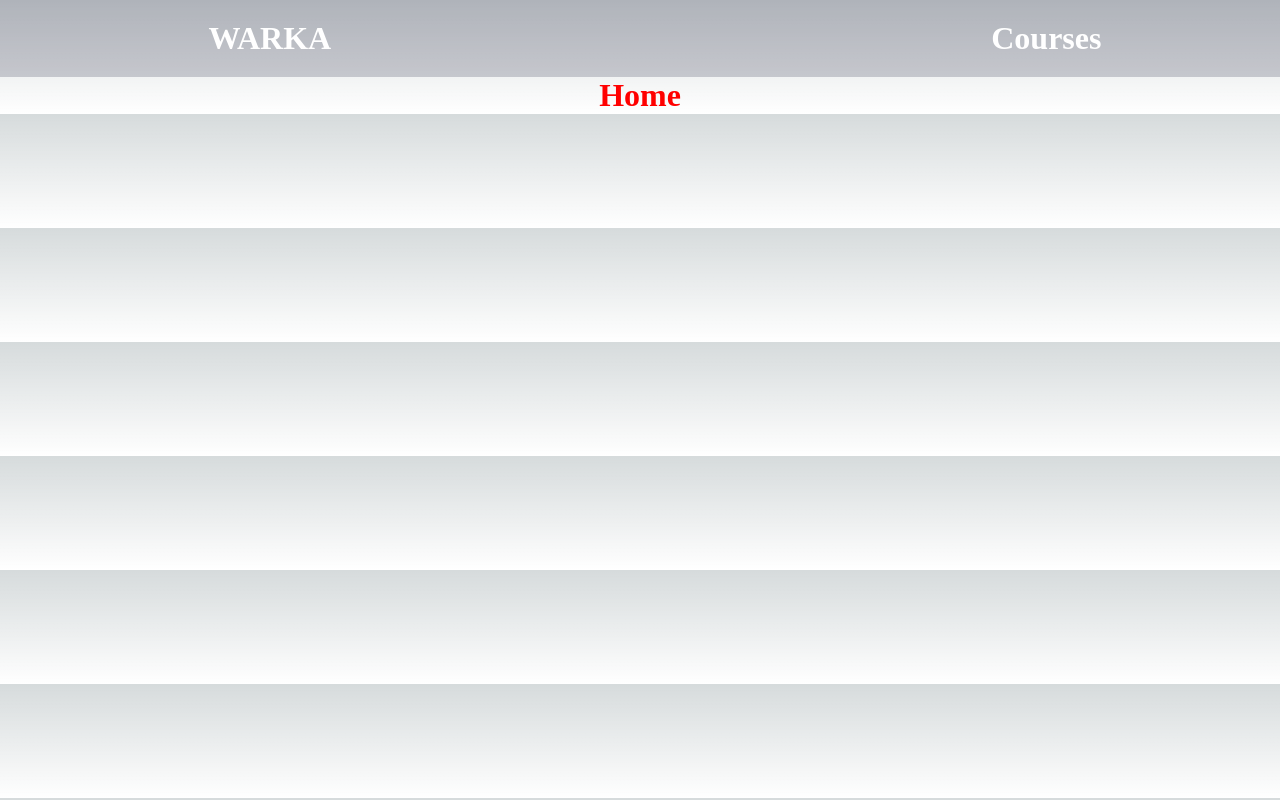
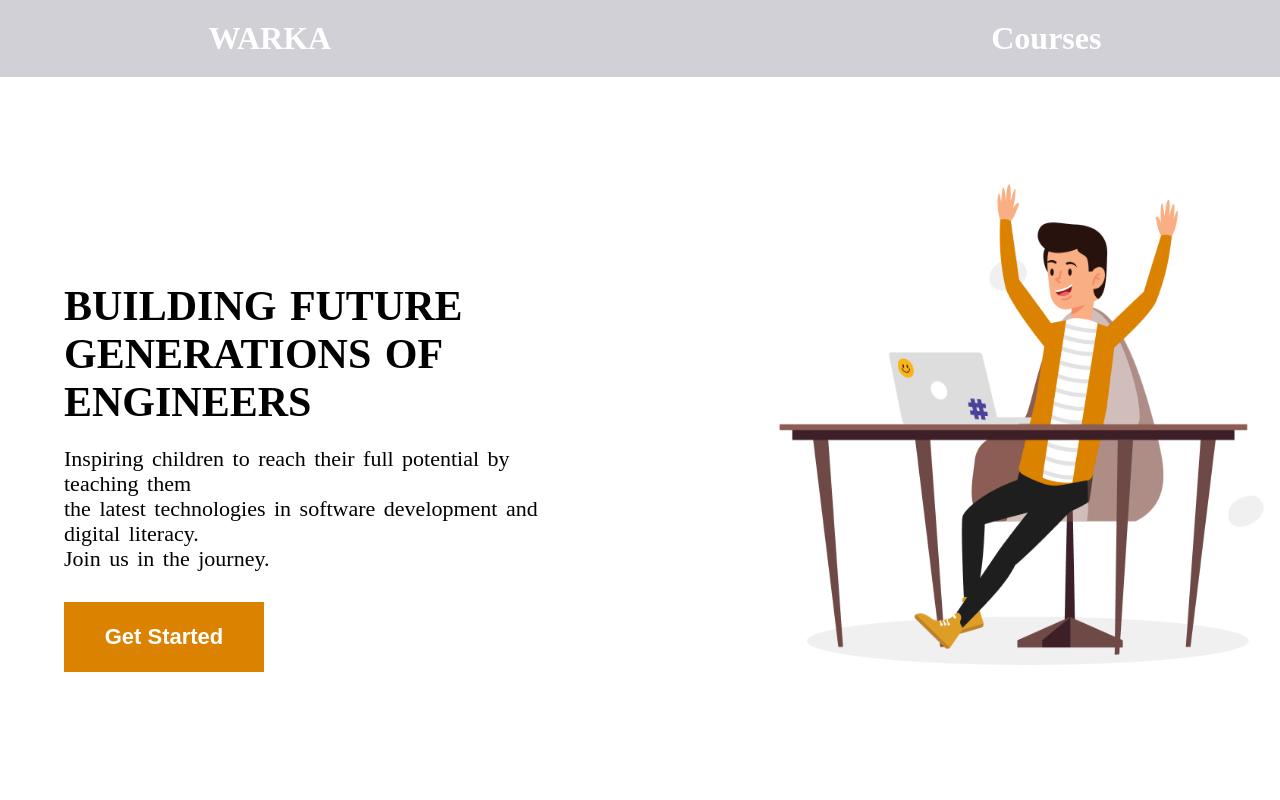
Before and after one commit to Melat16/LMS-MVP, a Next.js app: page / in a window 1280 px wide. Built offline with nearby package versions, Linux system fonts and the light colour scheme.

Commit message:
landing page layout changed

```diff
--- a/pages/index.js
+++ b/pages/index.js
@@ -1,20 +1,77 @@
 import styled from "styled-components";
 import Navbar from "../components/Navbar";
+import Image from 'next/image';
+import Child from "../public/child.png";
+
+
 const Container = styled.div`
-display: flex;
-justify-content: center;
+height: 100vh;
+width: 100vw;
+background-color:white;
+`
+const Container2 = styled.div`
+margin-top:3%;
+  `
+const Right = styled.div`
+float: right;
+width: 50%;
+`
+
+const Left = styled.div`
+float:left;
+width: 50%;
+padding: 5%;
+margin-top:8%;
 `
 const H1 = styled.h1`
-color:red;
+color:black;
+font-size:42px;
+font-weight: bold;
+word-spacing: 3px;
+margin-top:0px;
 `
+const P = styled.p`
+color: black;
+font-size: 22px;
+font-weight:lighter;
+margin-top: 4%;
+margin-bottom: 2%;
+line-height:25px;
+word-spacing: 3px;
+`
+const Button = styled.button`
+border:none;
+height:70px;
+width:200px;
+margin-top: 4%;
+background-color: rgba(219, 130, 0, 1);
+color: white;
+font-size: 22px;
+font-weight:bold;
+`
+
 
 export default function Home() {
   return (
-   <>
-      <Navbar/>
-        <Container>
-        <H1>Home</H1>
-        </Container>
-        </>
+    <Container>
+     <Navbar />
+     <Container2>
+    <Right>
+    <Image
+      src={Child}
+      width={650}
+      height={550}
+      alt="Picture of the author"
+    />
+    </Right>
+    <Left>
+    <H1>BUILDING FUTURE GENERATIONS OF ENGINEERS</H1>
+    <P>Inspiring children to reach their full potential by teaching
+      them <br/>the latest technologies in software development and digital literacy. <br/>Join us in the journey. </P>
+    <Button>Get Started</Button>
+    </Left>
+    </Container2>
+   </Container>
+
   )
 }
```
Also changed, not shown: public/child.png (added).
